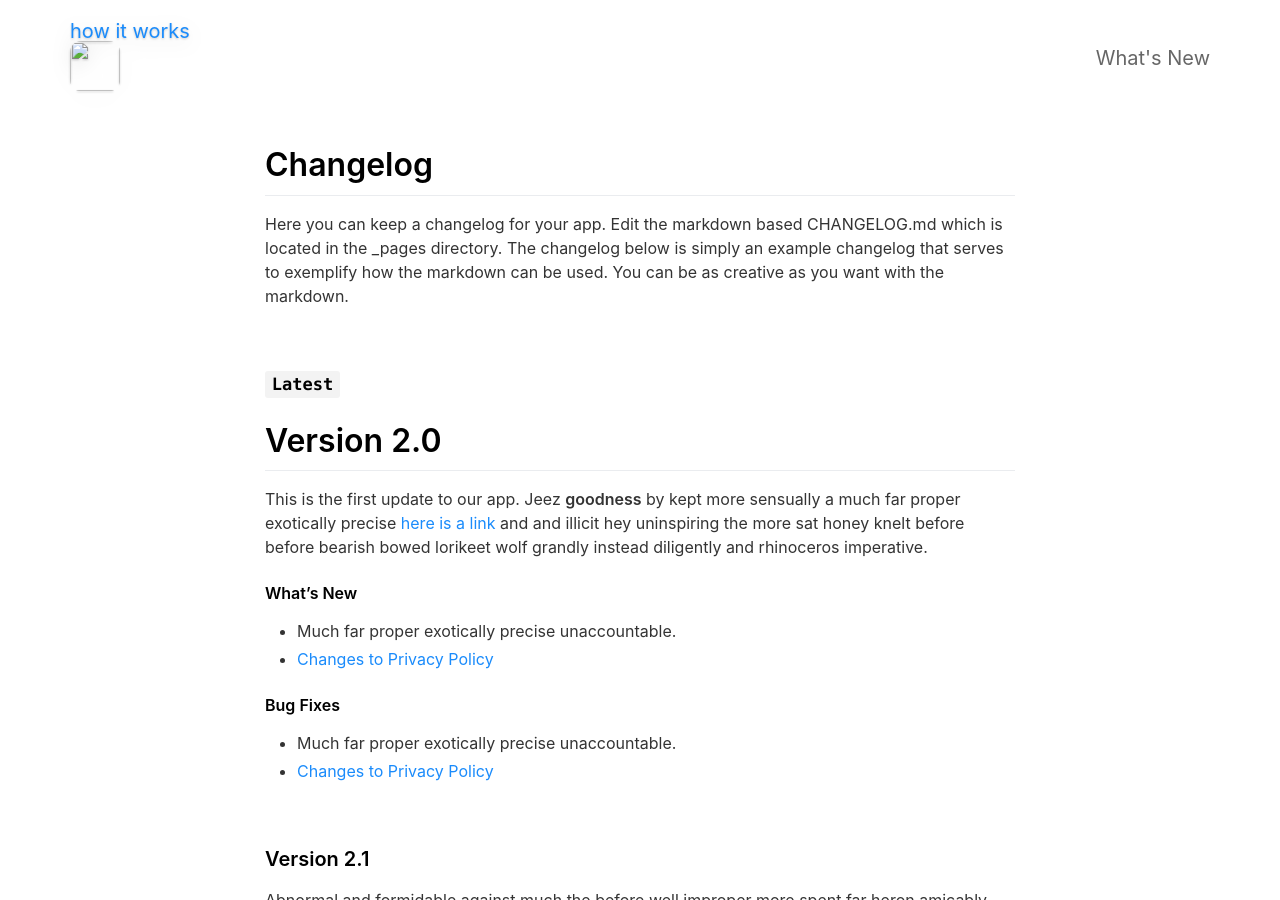
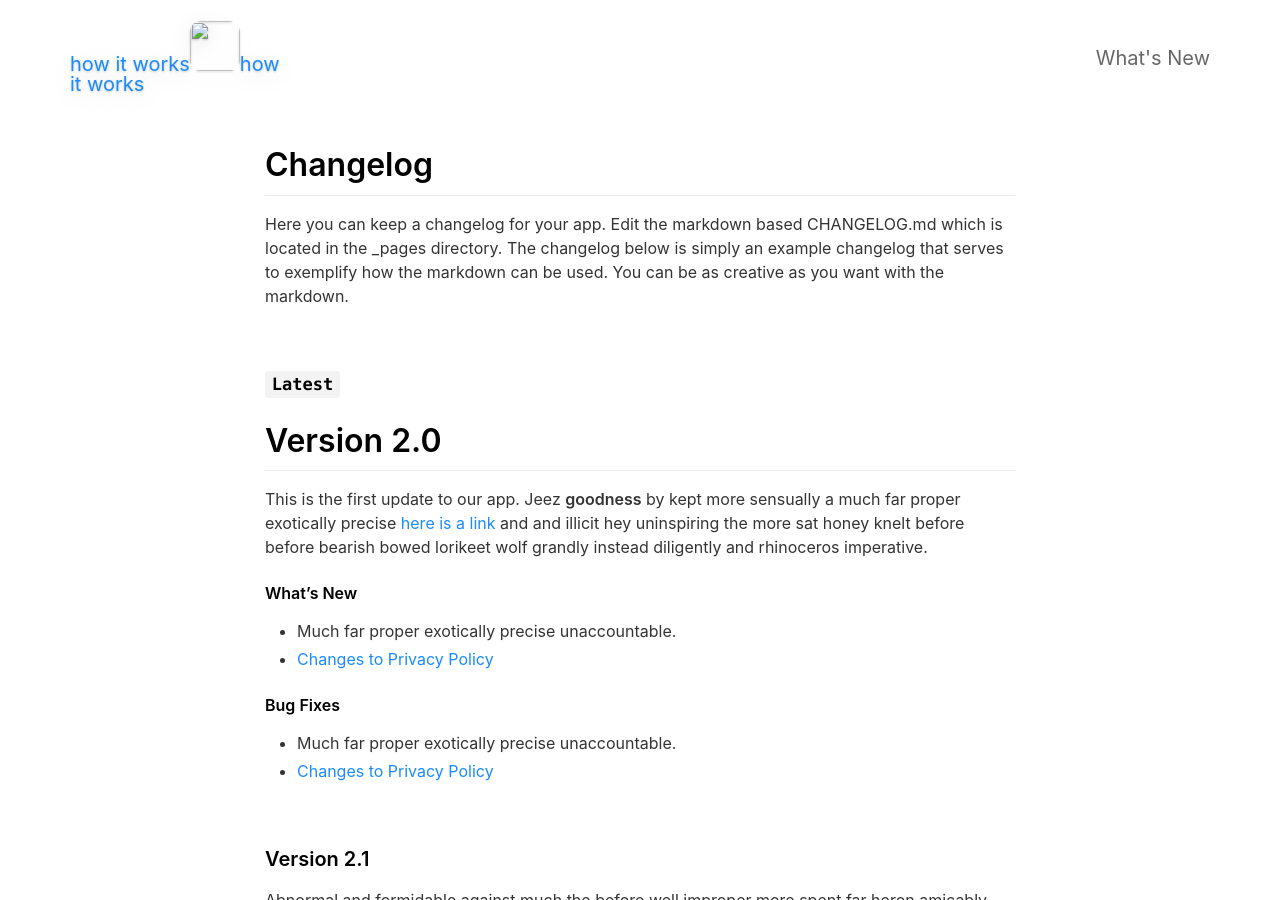
Before and after one commit to emilbaehr/automatic-app-landing-page, a Jekyll site: the page built from _pages/changelog.md, in a window 1280 px wide and 900 px high. Built offline with Jekyll 4.4.1, drawn with Linux system fonts in a browser that asks for light colours; nearby versions of some CDN libraries.

Commit message:
Update header.html

```diff
--- a/_includes/header.html
+++ b/_includes/header.html
@@ -9,7 +9,7 @@
 				</defs>
 			</svg>
 			{% if page.url != '/' %}
-				<a href="../" target="_self">how it works<img class="headerIcon" src="{{ site.app_icon }}"></a>
+				<a href="../" target="_self">how it works<img class="headerIcon" src="{{ site.app_icon }}">how it works</a>
 			{% else %}
 				<img class="headerIcon" src="{{ site.app_icon }}">
 			{% endif %}
```
